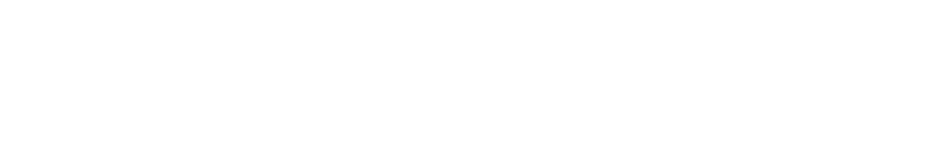
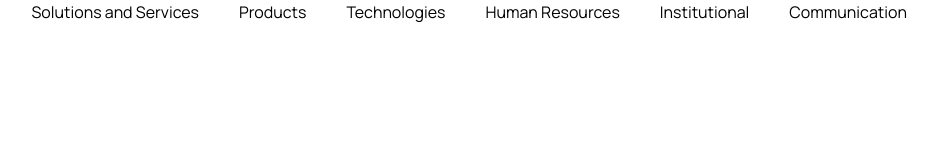
Before and after one commit to thomas36058/responsive-website, a website: page index.html in a window 1280 px wide. Shown: the whole page, without its empty margins (30-967 px from the left). Drawn offline with nearby package versions, Linux system fonts and the light colour scheme; files that its build step writes are made by us from their sources.

Commit message:
add script on package json

```diff
--- a/index.html
+++ b/index.html
@@ -1,16 +1,39 @@
 <!DOCTYPE html>
 <html lang="en">
 <head>
-  <meta charset="UTF-8">
-  <meta name="viewport" content="width=device-width, initial-scale=1.0">
+	<meta charset="UTF-8">
+	<meta name="viewport" content="width=device-width, initial-scale=1.0">
 
-  <link rel="preconnect" href="https://fonts.googleapis.com">
+	<link rel="preconnect" href="https://fonts.googleapis.com">
 	<link rel="preconnect" href="https://fonts.gstatic.com" crossorigin>
 	<link href="https://fonts.googleapis.com/css2?family=Manrope:wght@400;500;700;800&display=swap" rel="stylesheet">
-  <link rel="stylesheet" href="dist/style.css">
-  <title>Responsive Landing Page</title>
+	<link rel="stylesheet" href="dist/style.css">
+	<title>Responsive Landing Page</title>
 </head>
 <body>
-
+	<header>
+		<div class="container mx-auto">
+			<div class="flex gap-10">
+				<ul class="flex gap-10">
+					<li>
+						<a href="">Solutions and Services</a>
+					</li>
+					<li>
+						<a href="">Products</a>
+					</li>
+					<li>
+						<a href="">Technologies</a>
+					</li>
+					<li>
+						<a href="">Human Resources</a>
+					</li>
+					<li>
+						<a href="">Institutional</a>
+					</li>
+				</ul>
+				<a class="teste" href="#">Communication</a>
+			</div>
+		</div>
+	</header>
 </body>
 </html>
--- a/package.json
+++ b/package.json
@@ -1,5 +1,11 @@
 {
+  "scripts": {
+    "dev:browser-sync": "browser-sync start --server --files \"**/*.html, **/*.css\"",
+    "dev:tailwindcss": "npx tailwindcss -i ./src/style.css -o ./dist/style.css --watch",
+    "dev": "npm-run-all -p dev:*"
+  },
   "devDependencies": {
+    "npm-run-all": "^4.1.5",
     "tailwindcss": "^3.3.3"
   }
 }
--- a/tailwind.config.js
+++ b/tailwind.config.js
@@ -1,6 +1,17 @@
 /** @type {import('tailwindcss').Config} */
 module.exports = {
+  content: ["./*.{html,js}"],
   theme: {
+    container: {
+      center: true,
+      padding: '1.25rem', //20px
+      screens: {
+        sm: '640px',
+        md: '768px',
+        lg: '1024px',
+        xl: '1197px',
+      },
+    },
     colors: {
       'black': '#000',
       'white': '#FFF',
@@ -10,6 +21,7 @@ module.exports = {
       'light-gray': '#808080',
     },
     extend: {
+      'teste': 'bg-blue-500 hover:bg-blue-700 text-white font-semibold py-2 px-4 rounded',
       fontFamily: {
         'sans': ['Manrope', 'Arial', 'sans-serif'],
       },
```
Also changed, not shown: README.md.
